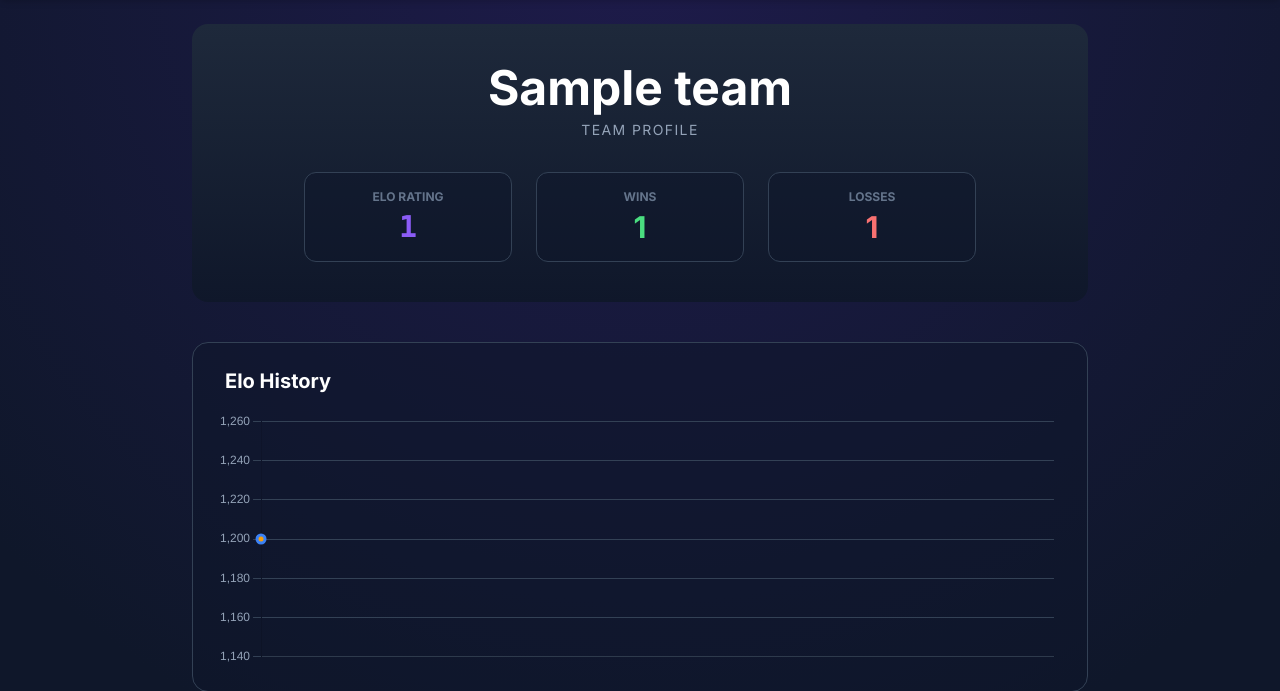
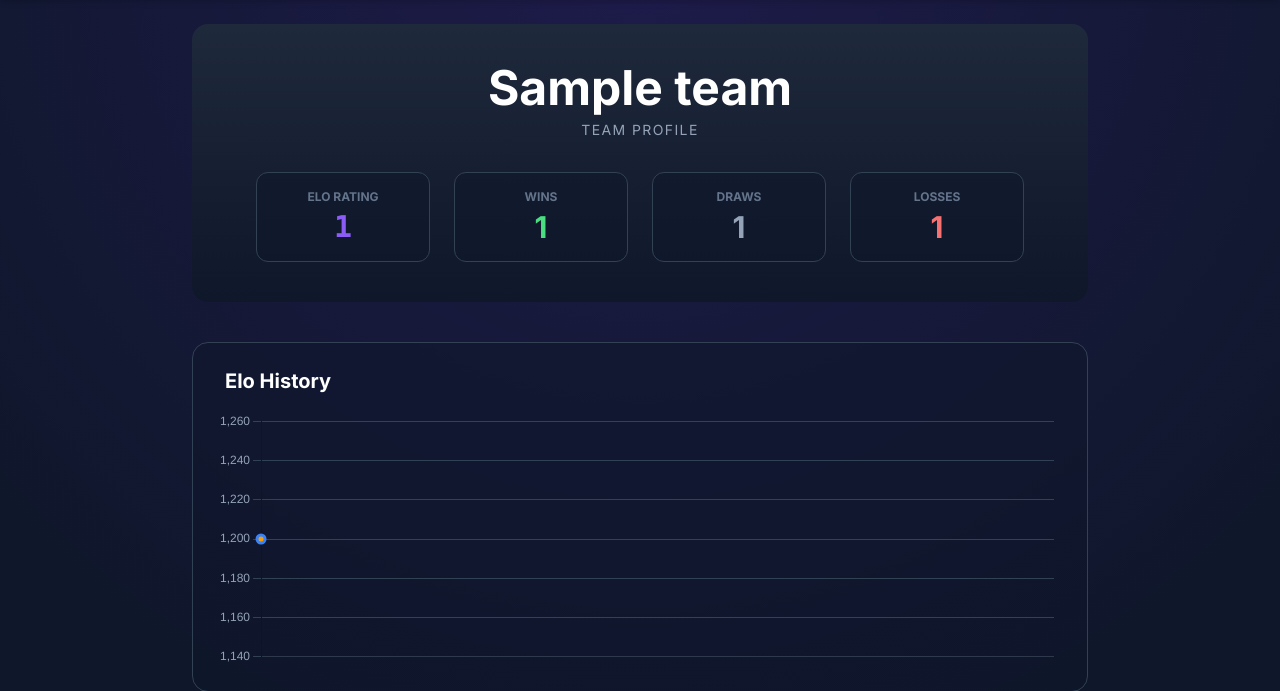
Before and after one commit to Davidxdydz/hackapong, a Flask app: page /team/1 in a window 1280 px wide. Shown: the part 70-761 px from the top of the page. Run offline with Flask 3, Linux system fonts and the light colour scheme; tables that the repository leaves empty hold one stand-in row (values such as "Sample post"); some libraries are stand-ins or nearby versions.

Commit message:
jiuztrupiouzd

```diff
--- a/app.py
+++ b/app.py
@@ -393,8 +393,10 @@ def check_score_submission(match_id):
 
 
 def update_elo(team1, team2, score1, score2):
-    # If scores are equal, do not change Elo
+    # If scores are equal, it's a draw - don't change Elo but track the draw
     if score1 == score2:
+        team1.draws += 1
+        team2.draws += 1
         return
 
     # Simple Elo implementation
--- a/db.py
+++ b/db.py
@@ -10,6 +10,7 @@ class Team(db.Model):
     elo = db.Column(db.Integer, default=1200)
     wins = db.Column(db.Integer, default=0)
     losses = db.Column(db.Integer, default=0)
+    draws = db.Column(db.Integer, default=0)
     state = db.Column(db.String(20), default='NOT_ACTIVE') # NOT_ACTIVE, SEARCHING, MATCHED, CONFIRM_READY, READY, IN_GAME, DONE, SUBMIT, SUBMITTED
     current_match_id = db.Column(db.Integer, db.ForeignKey('match.id'), nullable=True)
 
--- a/templates/game_states/in_game.html
+++ b/templates/game_states/in_game.html
@@ -10,7 +10,7 @@
         data-deadline="{{ (match.start_time.timestamp() * 1000 + 12 * 60 * 1000) | int }}">--:--</div>
 </div>
 
-<button onclick="if(confirm('Are you sure the game is done?')) socket.emit('game_done')"
+<button onclick="socket.emit('game_done')"
     class="w-full max-w-md mx-auto block py-6 rounded-xl bg-gradient-to-r from-pink-600 to-violet-600 font-bold text-2xl shadow-lg hover:scale-105 transition transform active:scale-95">
     DONE!
 </button>
--- a/templates/team.html
+++ b/templates/team.html
@@ -6,7 +6,7 @@
         <h1 class="text-3xl md:text-5xl font-bold text-white mb-2">{{ team.name }}</h1>
         <p class="text-slate-400 text-sm uppercase tracking-widest mb-8">Team Profile</p>
 
-        <div class="grid grid-cols-1 md:grid-cols-3 gap-6 max-w-2xl mx-auto">
+        <div class="grid grid-cols-1 md:grid-cols-4 gap-6 max-w-3xl mx-auto">
             <div class="p-4 rounded-xl bg-slate-900/50 border border-slate-700">
                 <div class="text-slate-500 text-xs uppercase font-bold mb-1">Elo Rating</div>
                 <div class="font-mono text-brand-accent text-3xl font-bold">{{ team.elo }}</div>
@@ -14,6 +14,10 @@
             <div class="p-4 rounded-xl bg-slate-900/50 border border-slate-700">
                 <div class="text-slate-500 text-xs uppercase font-bold mb-1">Wins</div>
                 <div class="text-green-400 text-3xl font-bold">{{ team.wins }}</div>
+            </div>
+            <div class="p-4 rounded-xl bg-slate-900/50 border border-slate-700">
+                <div class="text-slate-500 text-xs uppercase font-bold mb-1">Draws</div>
+                <div class="text-slate-400 text-3xl font-bold">{{ team.draws }}</div>
             </div>
             <div class="p-4 rounded-xl bg-slate-900/50 border border-slate-700">
                 <div class="text-slate-500 text-xs uppercase font-bold mb-1">Losses</div>
@@ -36,9 +40,15 @@
         <div
             class="card p-4 rounded-lg flex flex-col md:flex-row justify-between items-center hover:bg-slate-800 transition-colors">
             <div
-                class="flex-1 text-center md:text-right font-bold text-lg {{ 'text-green-400' if (match.score1 > match.score2 and match.team1_id == team.id) or (match.score2 > match.score1 and match.team2_id == team.id) else 'text-red-400' }}">
-                {{ 'WIN' if (match.score1 > match.score2 and match.team1_id == team.id) or (match.score2 > match.score1
-                and match.team2_id == team.id) else 'LOSS' }}
+                class="flex-1 text-center md:text-right font-bold text-lg {{ 'text-green-400' if (match.score1 > match.score2 and match.team1_id == team.id) or (match.score2 > match.score1 and match.team2_id == team.id) else ('text-slate-400' if match.score1 == match.score2 else 'text-red-400') }}">
+                {% if match.score1 == match.score2 %}
+                DRAW
+                {% elif (match.score1 > match.score2 and match.team1_id == team.id) or (match.score2 > match.score1 and
+                match.team2_id == team.id) %}
+                WIN
+                {% else %}
+                LOSS
+                {% endif %}
             </div>
             <div
                 class="mx-6 my-2 md:my-0 font-mono text-xl font-bold text-white bg-slate-900 px-4 py-1 rounded border border-slate-700">
```
